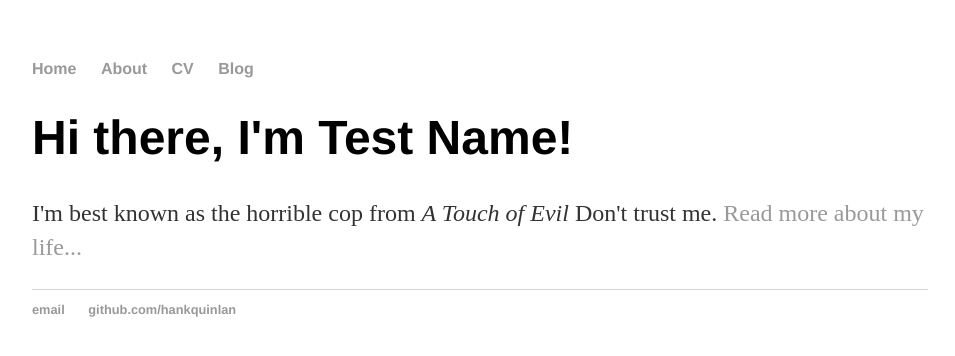
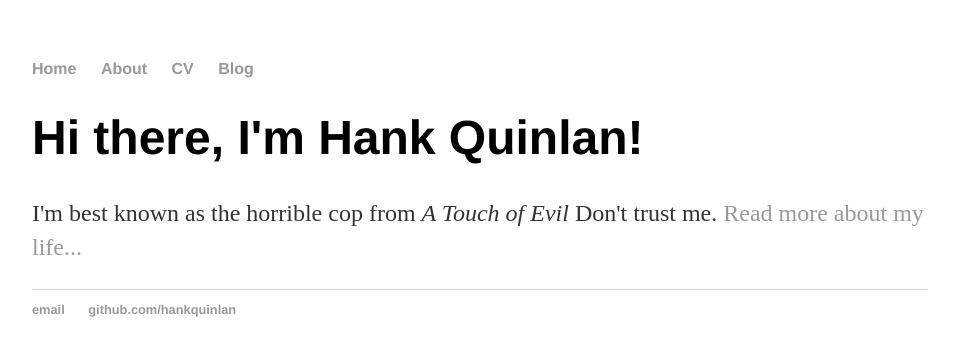
Before and after one commit to ml153578/home, a Jekyll site: the page built from index.html, in a window 1280 px wide. Shown: the top 356 px of the page, without its empty margins (160-1115 px from the left). Built offline with Jekyll 4.4.1, drawn with Linux system fonts in a browser that asks for light colours.

Commit message:
Update index.html

```diff
--- a/index.html
+++ b/index.html
@@ -1,30 +1,8 @@
-<!DOCTYPE html>
-<html>
-	<head>
-		<title>Test Name, Test Role</title>
-		<!-- link to main stylesheet -->
-		<link rel="stylesheet" type="text/css" href="/css/main.css">
-	</head>
-	<body>
-		<nav>
-    		<ul>
-        		<li><a href="/">Home</a></li>
-	        	<li><a href="/about">About</a></li>
-        		<li><a href="/cv">CV</a></li>
-        		<li><a href="/blog">Blog</a></li>
-    		</ul>
-		</nav>
-		<div class="container">
-    		<div class="blurb">
-        		<h1>Hi there, I'm Test Name!</h1>
-				<p>I'm best known as the horrible cop from <em>A Touch of Evil</em> Don't trust me. <a href="/about">Read more about my life...</a></p>
-    		</div><!-- /.blurb -->
-		</div><!-- /.container -->
-		<footer>
-    		<ul>
-        		<li><a href="mailto:hankquinlanhub@gmail.com">email</a></li>
-        		<li><a href="https://github.com/hankquinlan">github.com/hankquinlan</a></li>
-			</ul>
-		</footer>
-	</body>
-</html>
+---
+layout: default
+title: Hank Quinlan, Horrible Cop
+---
+<div class="blurb">
+	<h1>Hi there, I'm Hank Quinlan!</h1>
+	<p>I'm best known as the horrible cop from <em>A Touch of Evil</em> Don't trust me. <a href="/about">Read more about my life...</a></p>
+</div><!-- /.blurb -->
```
